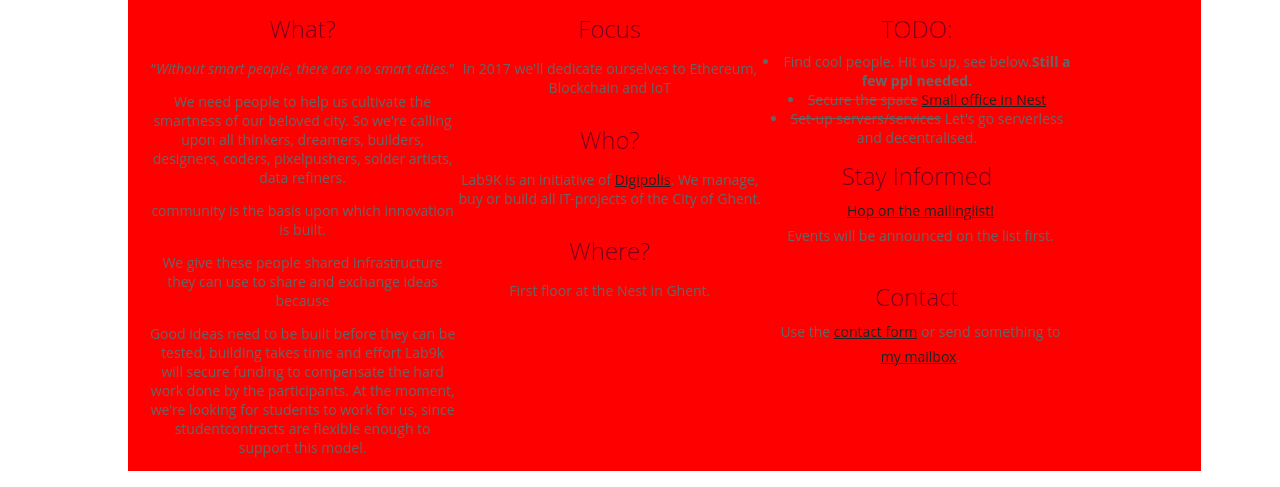
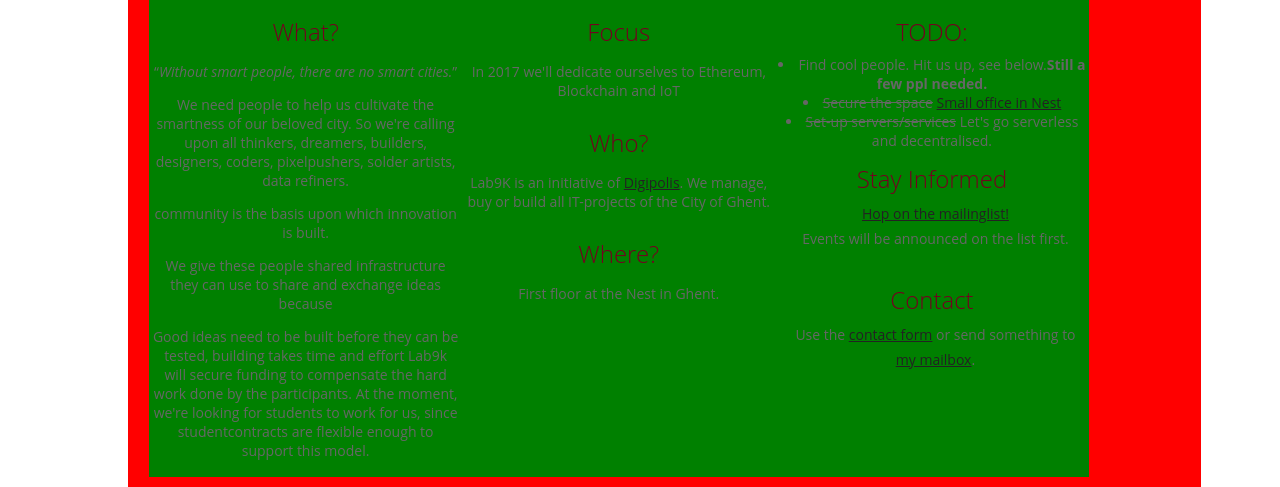
Before and after one commit to lab9k/lab9k.github.io, a Jekyll site: the page built from index.html, in a window 1280 px wide. Shown: the part 693-1180 px from the top of the page. Built offline with Jekyll 4.4.1, drawn with Linux system fonts in a browser that asks for light colours.

Commit message:
Update Default

```diff
--- a/_layouts/default.html
+++ b/_layouts/default.html
@@ -100,6 +100,9 @@
     flex-direction: column;
     width: 30%;
     position: relative;
+    background-color: green;
+    margin-bottom: 10px;
+    padding: 3px;
 }
 ul.posts {
     list-style-type: none;
```
